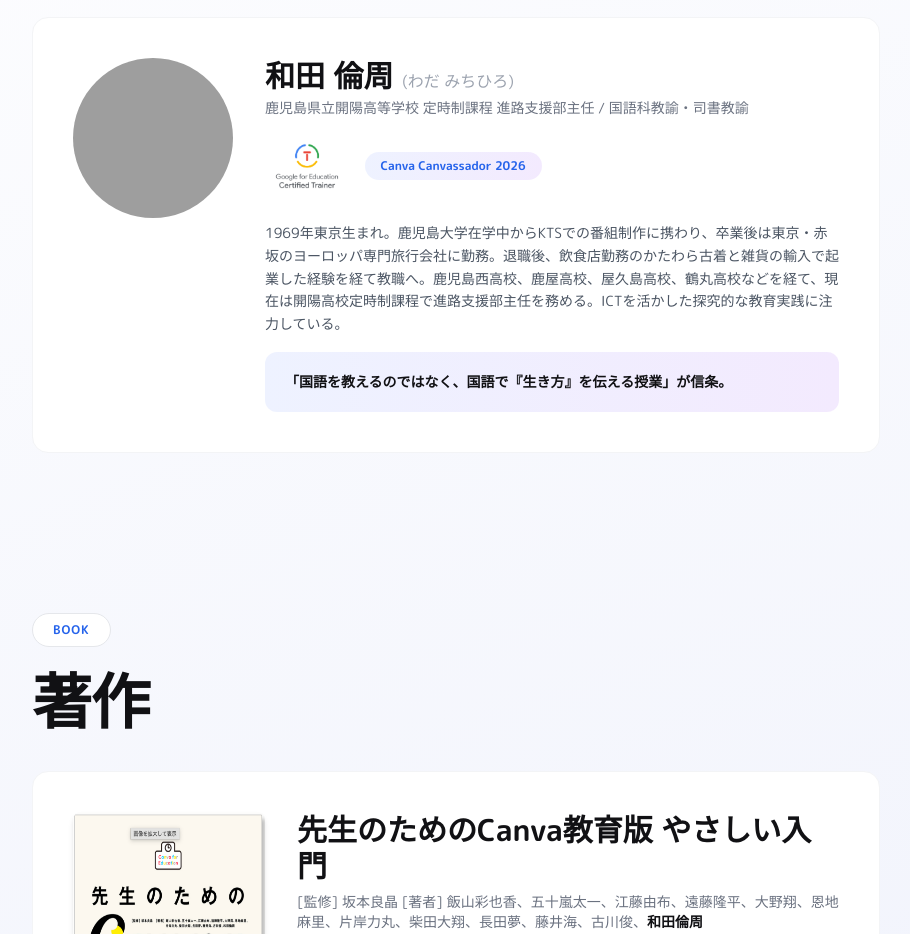
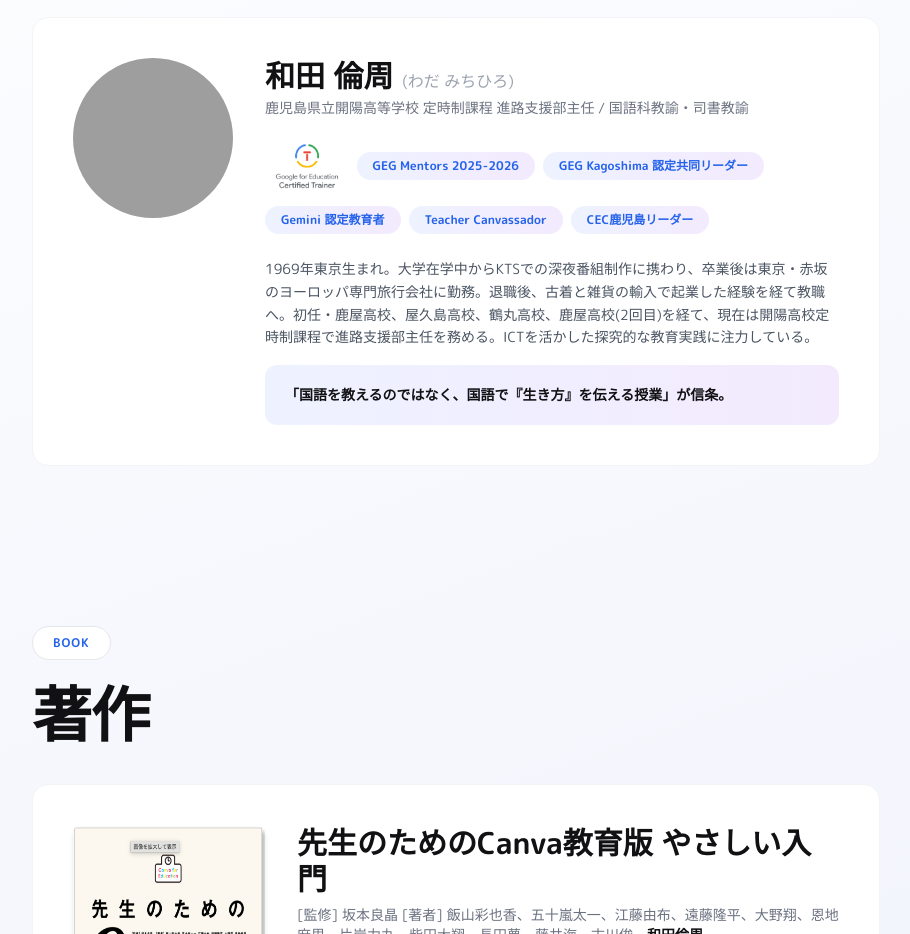
Before and after one commit to BetaromeoJ/Nakatane_Training, a plain HTML site: page index.html in a window 1280 px wide. Shown: the part 2760-3694 px from the top of the page, without its empty margins (184-1094 px from the left). Drawn offline with nearby package versions, Linux system fonts and the light colour scheme; grey boxes are pictures that could not be loaded.

Commit message:
プロフ変更

```diff
--- a/index.html
+++ b/index.html
@@ -152,13 +152,17 @@
           <h3 class="text-2xl md:text-3xl font-bold mb-1">和田 倫周 <span class="text-base font-normal text-gray-400">(わだ みちひろ)</span></h3>
           <p class="text-gray-500 text-sm mb-4">鹿児島県立開陽高等学校 定時制課程 進路支援部主任 / 国語科教諭・司書教諭</p>
 
-          <div class="flex flex-wrap items-center gap-4 mb-6">
-            <img src="images/google-trainer-badge.png" alt="Google for Education Certified Trainer" class="h-16 w-auto">
-            <span class="grad-pill inline-flex items-center gap-1 text-xs font-semibold text-blue-600 rounded-full px-4 py-1.5">Canva Canvassador 2026</span>
+          <div class="flex flex-wrap items-center gap-2 mb-6">
+            <img src="images/google-trainer-badge.png" alt="Google for Education 認定トレーナー" class="h-16 w-auto">
+            <span class="grad-pill inline-flex items-center text-xs font-semibold text-blue-600 rounded-full px-4 py-1.5">GEG Mentors 2025-2026</span>
+            <span class="grad-pill inline-flex items-center text-xs font-semibold text-blue-600 rounded-full px-4 py-1.5">GEG Kagoshima 認定共同リーダー</span>
+            <span class="grad-pill inline-flex items-center text-xs font-semibold text-blue-600 rounded-full px-4 py-1.5">Gemini 認定教育者</span>
+            <span class="grad-pill inline-flex items-center text-xs font-semibold text-blue-600 rounded-full px-4 py-1.5">Teacher Canvassador</span>
+            <span class="grad-pill inline-flex items-center text-xs font-semibold text-blue-600 rounded-full px-4 py-1.5">CEC鹿児島リーダー</span>
           </div>
 
           <p class="text-gray-600 text-sm leading-relaxed mb-4">
-            1969年東京生まれ。鹿児島大学在学中からKTSでの番組制作に携わり、卒業後は東京・赤坂のヨーロッパ専門旅行会社に勤務。退職後、飲食店勤務のかたわら古着と雑貨の輸入で起業した経験を経て教職へ。鹿児島西高校、鹿屋高校、屋久島高校、鶴丸高校などを経て、現在は開陽高校定時制課程で進路支援部主任を務める。ICTを活かした探究的な教育実践に注力している。
+            1969年東京生まれ。大学在学中からKTSでの深夜番組制作に携わり、卒業後は東京・赤坂のヨーロッパ専門旅行会社に勤務。退職後、古着と雑貨の輸入で起業した経験を経て教職へ。初任・鹿屋高校、屋久島高校、鶴丸高校、鹿屋高校(2回目)を経て、現在は開陽高校定時制課程で進路支援部主任を務める。ICTを活かした探究的な教育実践に注力している。
           </p>
 
           <div class="hidden-theme rounded-xl p-5">
```
Also changed, not shown: assets/tailwind.css.
